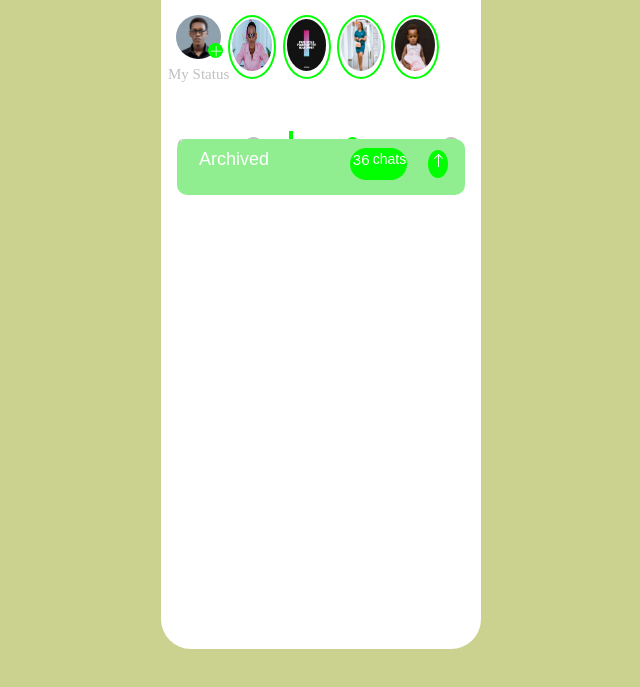
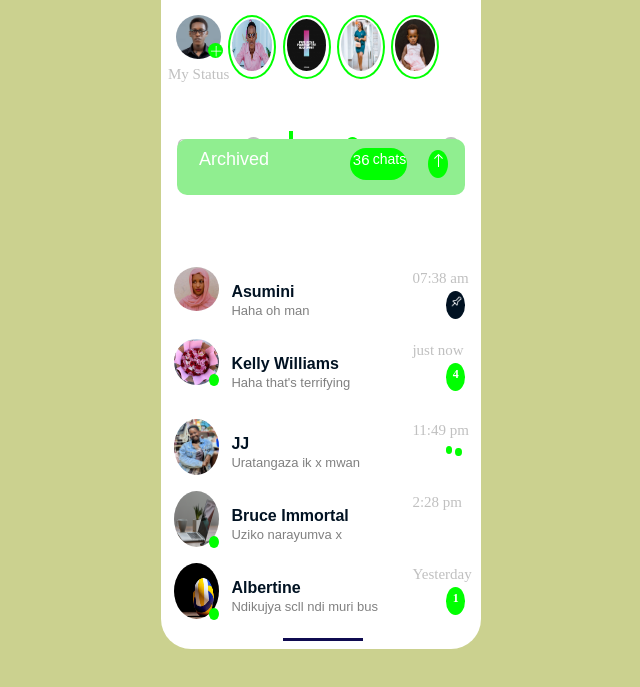
Before and after one commit to Ifabrice520/WhatsApp-layout, a plain HTML site: page index.html in a window 1280 px wide. Shown: the part 111-798 px from the top of the page, without its empty margins (287-927 px from the left). Drawn offline with Linux system fonts and the light colour scheme.

Commit message:
Whatsapp Layout

```diff
--- a/css/style.css
+++ b/css/style.css
@@ -352,5 +352,205 @@ body {
 }
 
 .asumini {
-    width: 90%;
+    width: 100%;
+    height: 7vh;
+    position: absolute;
+    top: 47%;
 }
+
+.profile {
+    width: 20%;
+    height: 6vh;
+}
+
+.profile img {
+    width: 70%;
+    border-radius: 50%;
+    position: relative;
+    left: 20%;
+    cursor: pointer;
+}
+
+.name p {
+    position: relative;
+    left: 22%;
+    top: -32px;
+    font-family: sans-serif;
+    font-size: 16px;
+    font-weight: 600;
+    color: #011222;
+}
+
+.name span {
+    position: relative;
+    left: 22%;
+    top: -32px;
+    font-family: sans-serif;
+    font-size: 13px;
+    color: gray;
+}
+
+.right {
+    width: 20%;
+    height: 7vh;
+    position: absolute;
+    top: 0px;
+    right: 3%;
+}
+
+.right p {
+    font-size: 15px;
+    position: relative;
+    left: 5px;
+    top: 3px;
+    color: silver;
+}
+
+.image {
+    width: 30%;
+    height: 3.5vh;
+    background-color: #011222;
+    border-radius: 50%;
+    position: relative;
+    left: 60%;
+    top: 7px;
+}
+
+.image img {
+    width: 13px;
+    position: relative;
+    left: 4px;
+    top: 3px;
+}
+
+.flower {
+    width: 100%;
+    height: 7vh;
+    /* background: blue; */
+    position: absolute;
+    top: 57%;
+}
+
+.active {
+    width: 15%;
+    height: 1.5vh;
+    border-radius: 50%;
+    position: relative;
+    left: 75%;
+    top: -15px;
+    background-color: rgb(1, 255, 1);
+}
+
+.imag {
+    width: 30%;
+    height: 3.5vh;
+    background-color: rgb(1, 255, 1);
+    border-radius: 50%;
+    position: relative;
+    left: 60%;
+    top: 7px;
+}
+
+.imag p {
+    color: white;
+    position: relative;
+    left: 7px;
+    top: 4px;
+    font-weight: 600;
+    font-size: 12px;
+}
+
+.jj {
+    width: 100%;
+    height: 7vh;
+    /* background: teal; */
+    position: absolute;
+    top: 68%;
+}
+
+.profiles {
+    width: 20%;
+    height: 6vh;
+}
+
+.profiles img {
+    width: 70%;
+    height: 7vh;
+    border-radius: 50%;
+    position: relative;
+    left: 20%;
+    cursor: pointer;
+}
+
+.imge {
+    width: 10%;
+    height: 1vh;
+    border-radius: 50%;
+    position: relative;
+    left: 60%;
+    top: 10px;
+    background-color: rgb(1, 255, 1);
+}
+
+.actives {
+    width: 10%;
+    height: 1vh;
+    border-radius: 50%;
+    position: relative;
+    left: 75%;
+    top: 4px;
+    background-color: rgb(1, 255, 1);
+}
+
+.pixel {
+    width: 100%;
+    height: 7vh;
+    /* background: orange; */
+    position: absolute;
+    top: 78%;
+}
+
+.pro {
+    width: 20%;
+    height: 6vh;
+}
+
+.pro img {
+    width: 70%;
+    height: 7vh;
+    border-radius: 50%;
+    position: relative;
+    left: 20%;
+    cursor: pointer;
+}
+
+.volley {
+    width: 100%;
+    height: 7vh;
+    /* background: orangered; */
+    position: absolute;
+    top: 88%;
+}
+
+.pros {
+    width: 20%;
+    height: 6vh;
+}
+
+.pros img {
+    width: 70%;
+    height: 7vh;
+    border-radius: 50%;
+    position: relative;
+    left: 20%;
+    cursor: pointer;
+}
+
+.footer {
+    width: 25%;
+    height: 3px;
+    background-color: rgb(15, 11, 80);
+    position: absolute;
+    bottom: 8px;
+    left: 38%;
+}
--- a/index.html
+++ b/index.html
@@ -79,6 +79,85 @@
         </div>
 
         <div class="asumini">
+            <div class="profile">
+                <img src="img/asumin.png" alt="asumin">
+            </div>
+            <div class="name">
+                <p>Asumini</p>
+                <span>Haha oh man </span>
+            </div>
+            <div class="right">
+                <p>07:38 am</p>
+                <div class="image">
+                    <img src="img/pin.png" alt="pin">
+                </div>
+            </div>
+        </div>
+
+        <div class="flower">
+            <div class="profile">
+                <img src="img/flower.jpg" alt="flower">
+                <div class="active"></div>
+            </div>
+            <div class="name">
+                <p>Kelly Williams</p>
+                <span>Haha that's terrifying </span>
+            </div>
+            <div class="right">
+                <p>just now</p>
+                <div class="imag">
+                    <p>4</p>
+                </div>
+            </div>
+        </div>
+
+        <div class="jj">
+            <div class="profiles">
+                <img src="img/jj.jpg" alt="jj">
+            </div>
+            <div class="name">
+                <p>JJ</p>
+                <span>Uratangaza ik x mwan </span>
+            </div>
+            <div class="right">
+                <p>11:49 pm</p>
+                <div class="imge"></div>
+                <div class="actives"></div>
+            </div>
+        </div>
+
+        <div class="pixel">
+            <div class="pro">
+                <img src="img/pexels-life-of-pix-7974.jpg" alt="pixel">
+                <div class="active"></div>
+            </div>
+            <div class="name">
+                <p>Bruce Immortal</p>
+                <span>Uziko narayumva x </span>
+            </div>
+            <div class="right">
+                <p>2:28 pm</p>
+            </div>
+        </div>
+
+        <div class="volley">
+            <div class="pros">
+                <img src="img/volley.jpg" alt="volley">
+                <div class="active"></div>
+            </div>
+            <div class="name">
+                <p>Albertine</p>
+                <span>Ndikujya scll ndi muri bus </span>
+            </div>
+            <div class="right">
+                <p>Yesterday</p>
+                <div class="imag">
+                    <p>1</p>
+                </div>
+            </div>
+        </div>
+
+        <div class="footer">
 
         </div>
     </div>
```
Also changed, not shown: img/pin.png (added).
